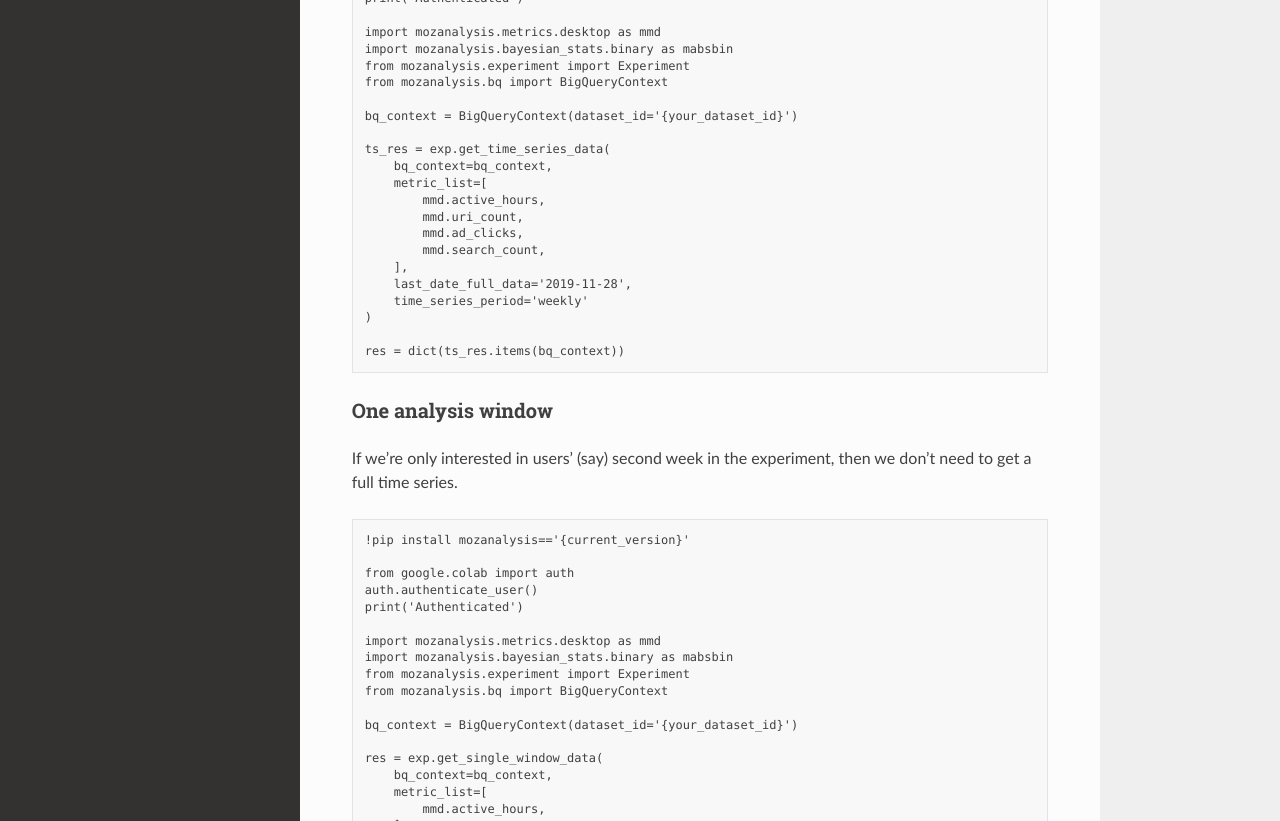
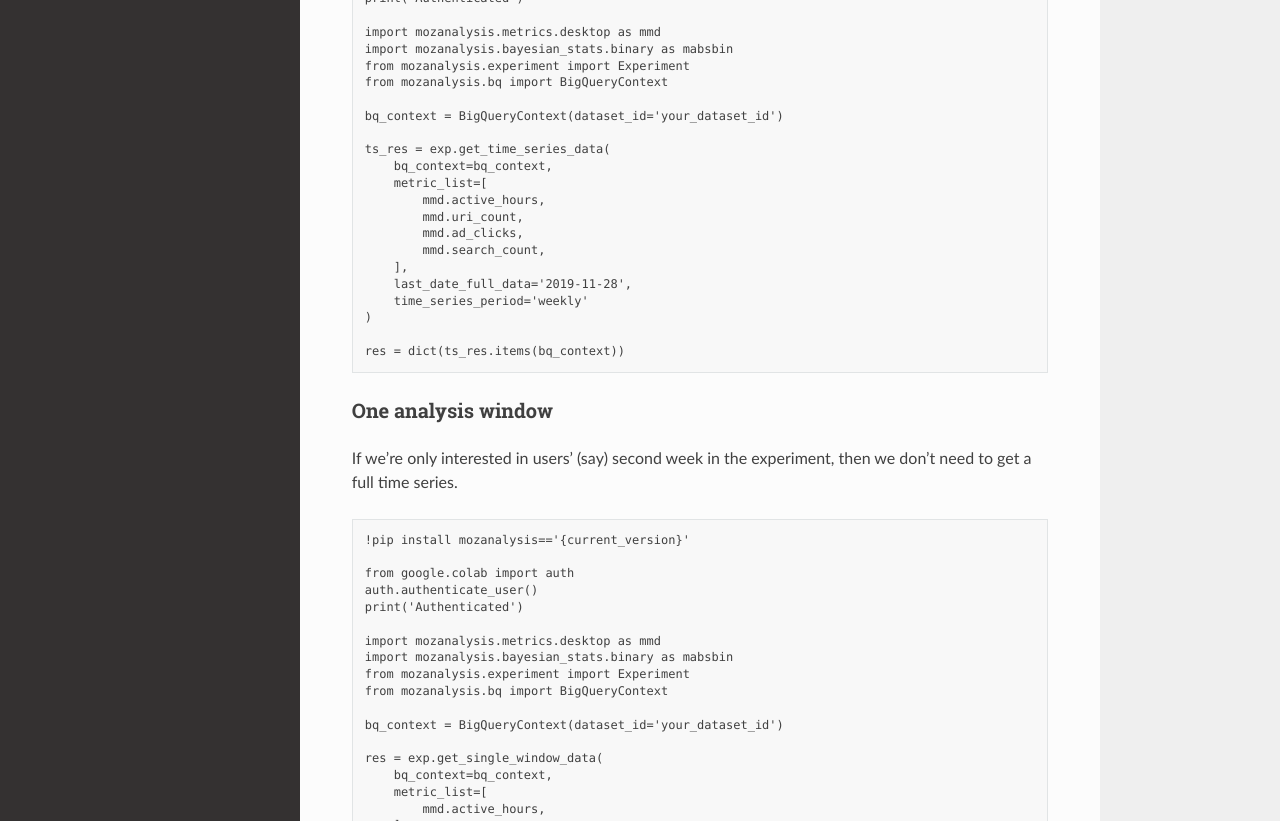
Before and after one commit to mozilla/mozanalysis, a Sphinx documentation site: the page built from docs/guide.rst, in a window 1280 px wide and 1400 px high, scrolled down 5572 px. Shown: the part 336-1157 px from the top of the window. Built offline with Sphinx 7.4.7 and the Read the Docs theme 2.0.0, drawn with Linux system fonts in a browser that asks for light colours; some of the changed text lies outside the part shown.

Commit message:
Obvious placeholder is obvious

```diff
--- a/docs/guide.rst
+++ b/docs/guide.rst
@@ -28,7 +28,7 @@
 And get a BigQuery context (a client, and some config)::
 
     bq_context = BigQueryContext(
-        dataset_id='{your_dataset_id}',  # e.g. mine's 'flawrence'
+        dataset_id='your_dataset_id',  # e.g. mine's 'flawrence'
     )
 
 If you're not part of ``moz-fx-data-bq-data-science``, then you'll also need to pass a ``project_id`` argument when initializing ``BigQueryContext()``.
@@ -219,7 +219,7 @@
     from mozanalysis.experiment import Experiment
     from mozanalysis.bq import BigQueryContext
 
-    bq_context = BigQueryContext(dataset_id='{your_dataset_id}')
+    bq_context = BigQueryContext(dataset_id='your_dataset_id')
 
     ts_res = exp.get_time_series_data(
         bq_context=bq_context,
@@ -252,7 +252,7 @@
     from mozanalysis.experiment import Experiment
     from mozanalysis.bq import BigQueryContext
 
-    bq_context = BigQueryContext(dataset_id='{your_dataset_id}')
+    bq_context = BigQueryContext(dataset_id='your_dataset_id')
 
     res = exp.get_single_window_data(
         bq_context=bq_context,
```
